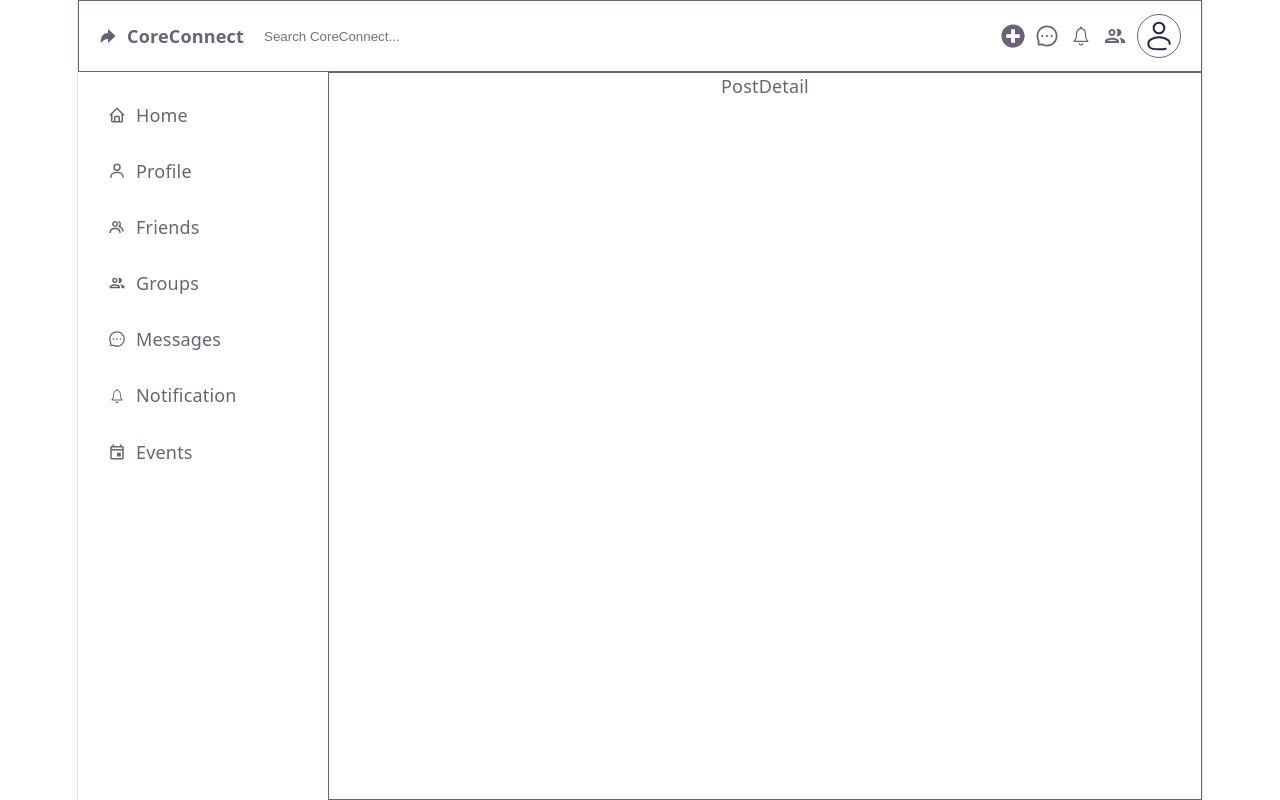
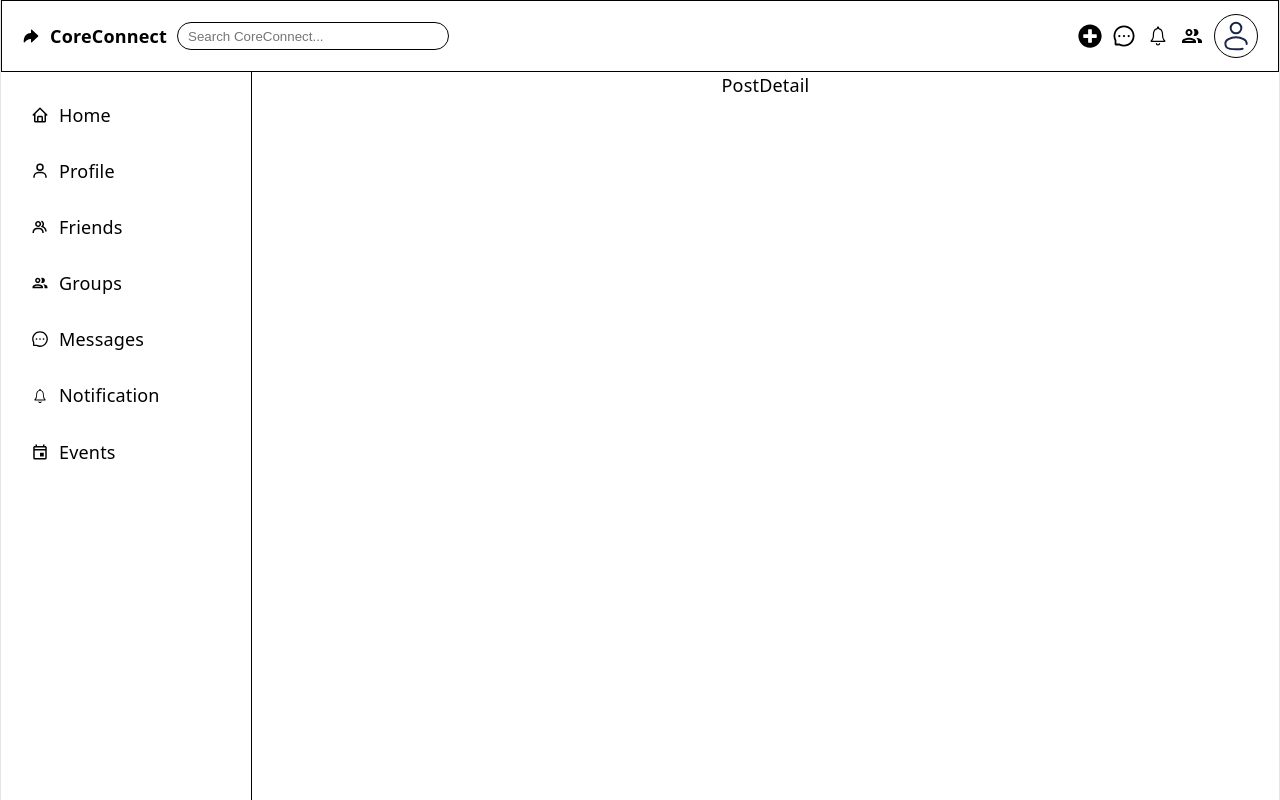
Before and after one commit to OduorAlphonce/social-network, a React app in the folder frontend/: page / in a window 1280 px wide. Built offline with nearby package versions, Linux system fonts and the light colour scheme; the HTML template or start-up script is replaced by a standard one.

Commit message:
style: remove dark background and make content take whole width

```diff
--- a/frontend/src/index.css
+++ b/frontend/src/index.css
@@ -1,5 +1,5 @@
 :root {
-  --text: #6b6375;
+  /* --text: #6b6375; */
   --text-h: #08060d;
   --bg: #fff;
   --border: #e5e4e7;
@@ -30,7 +30,7 @@
   }
 }
 
-@media (prefers-color-scheme: dark) {
+/* @media (prefers-color-scheme: dark) {
   :root {
     --text: #fff;
     --text-h: #f3f4f6;
@@ -48,15 +48,14 @@
   #social .button-icon {
     filter: invert(1) brightness(2);
   }
-}
+} */
 
 body {
   margin: 0;
 }
 
 #root {
-  width: 1126px;
-  max-width: 100%;
+  width: 100%;
   margin: 0 auto;
   text-align: center;
   border-inline: 1px solid var(--border);
--- a/frontend/src/styles/header.css
+++ b/frontend/src/styles/header.css
@@ -25,5 +25,7 @@
     height: 24px;
     width: 250px;
     padding: 1px 10px;
-    border: 1px transparent;
+    border: 1px solid black;
+    color: black;
+    background-color: transparent;
 }
--- a/frontend/src/styles/layout.css
+++ b/frontend/src/styles/layout.css
@@ -3,6 +3,7 @@
   grid-template-columns: 250px 1fr;
   grid-template-rows: auto 1fr auto;
   height: 100vh;
+  width: 100%;
 }
 
 .sidebar {
@@ -24,7 +25,7 @@
 }
 
 .links:hover {
-  background-color: rgba(247, 243, 243, 0.315);
+  background-color: rgba(0, 74, 211, 0.315);
   width: 70%;
   border-radius: 10px;
   cursor: pointer;
@@ -38,5 +39,5 @@
 }
 
 .main-content {
-  border: 1px solid;
+  border-left: 1px solid;
 }
```
